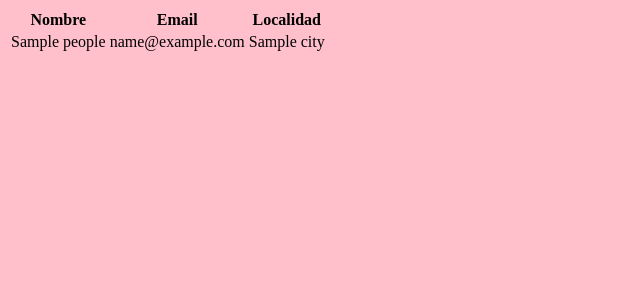
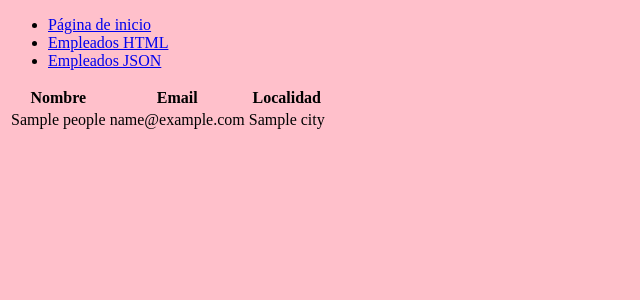
Before and after one commit to esteban-lab/amazing-employees-wip, a Symfony app: template templates/default/index.html.twig in a window 1280 px wide. Shown: the top 300 px of the page, without its empty margins (0-640 px from the left). Run offline with Twig, Linux system fonts and the light colour scheme; the template is opened without the code that fills it: most values are stand-ins (such as "Sample title", 1, 10 or a date in 2020); some libraries are stand-ins or nearby versions.

Commit message:
Añadir HTML con el menu

```diff
--- a/templates/base.html.twig
+++ b/templates/base.html.twig
@@ -6,6 +6,7 @@
         {% block stylesheets %}{% endblock %}
     </head>
     <body>
+        {% block header %}{% endblock %}
         {% block body %}{% endblock %}
         {% block javascripts %}{% endblock %}
     </body>
--- a/templates/default/index.html.twig
+++ b/templates/default/index.html.twig
@@ -1,4 +1,8 @@
 {% extends 'base.html.twig' %}
+
+{% block header %}
+    {{ include('partial/header.html.twig') }}
+{% endblock %}
 
 {% block body %}
     <table>
--- /dev/null
+++ b/templates/partial/header.html.twig
@@ -0,0 +1,9 @@
+<header>
+    <nav>
+        <ul>
+            <li><a href="#">Página de inicio</a>
+            <li><a href="#">Empleados HTML</a>
+            <li><a href="#">Empleados JSON</a>
+        </ul>
+    </nav>
+</header>
```
